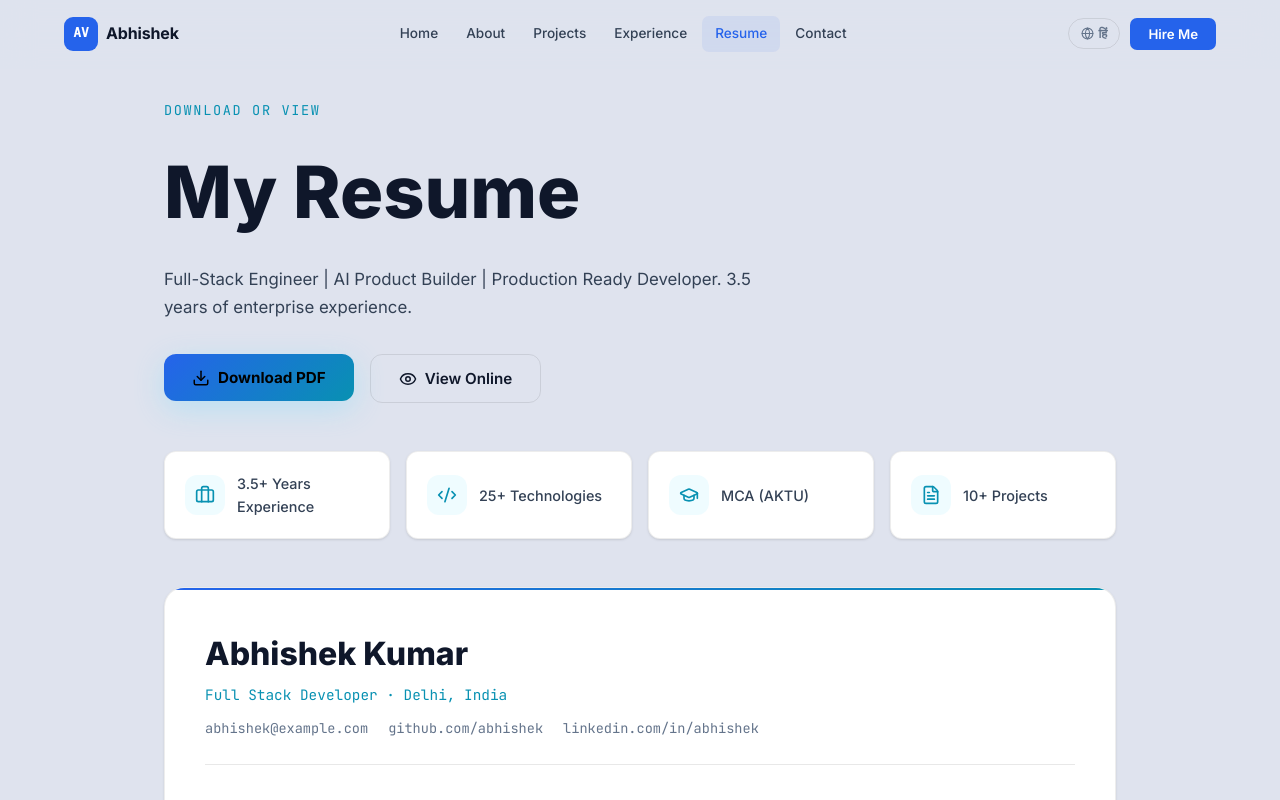
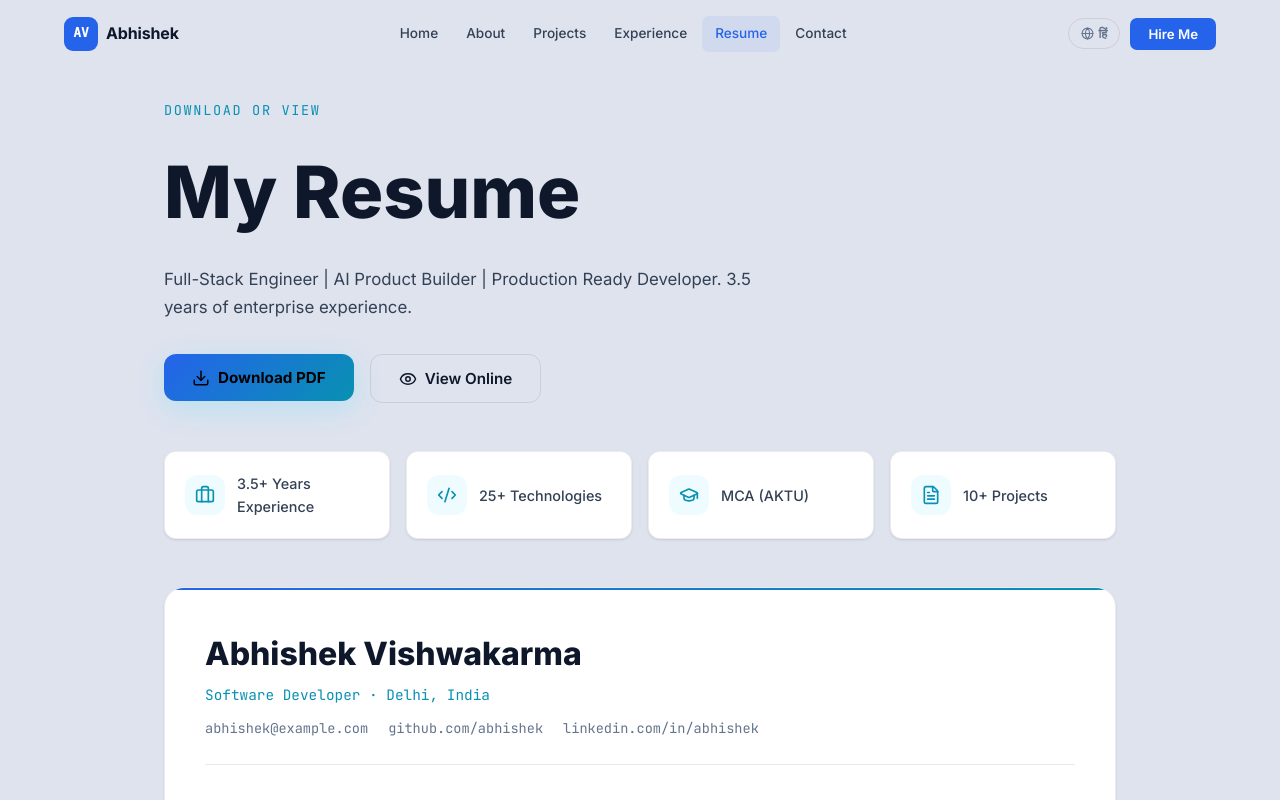
Before and after one commit to abhihashcode/portfolio, a React (Vite) app: page /resume in a window 1280 px wide. Shown: the top 800 px of the page. Built offline with nearby package versions, Linux system fonts and the light colour scheme.

Commit message:
name changes

```diff
--- a/index.html
+++ b/index.html
@@ -4,8 +4,8 @@
     <meta charset="UTF-8" />
     <link rel="icon" type="image/svg+xml" href="/icon.svg" />
     <meta name="viewport" content="width=device-width, initial-scale=1.0" />
-    <meta name="description" content="Abhishek Kumar - Full Stack Developer Portfolio" />
-    <title>Abhishek Kumar | Full Stack Developer</title>
+    <meta name="description" content="Abhishek Vishwakarma - Software Developer Portfolio" />
+    <title>Abhishek Vishwakarma | Software Developer</title>
     <link rel="preconnect" href="https://fonts.googleapis.com" />
     <link rel="preconnect" href="https://fonts.gstatic.com" crossorigin />
   </head>
--- a/src/pages/Resume.tsx
+++ b/src/pages/Resume.tsx
@@ -93,8 +93,8 @@ const Resume = () => {
 
           {/* Name header */}
           <div style={{ borderBottom: '1px solid var(--border)', paddingBottom: '24px', marginBottom: '32px' }}>
-            <h2 style={{ fontFamily: 'var(--font-display)', fontSize: '2rem', fontWeight: 800, marginBottom: '4px' }}>Abhishek Kumar</h2>
-            <p style={{ color: 'var(--accent-cyan)', fontFamily: 'var(--font-mono)', fontSize: '0.9rem', marginBottom: '12px' }}>Full Stack Developer · Delhi, India</p>
+            <h2 style={{ fontFamily: 'var(--font-display)', fontSize: '2rem', fontWeight: 800, marginBottom: '4px' }}>Abhishek Vishwakarma</h2>
+            <p style={{ color: 'var(--accent-cyan)', fontFamily: 'var(--font-mono)', fontSize: '0.9rem', marginBottom: '12px' }}>Software Developer · Delhi, India</p>
             <div style={{ display: 'flex', gap: '20px', flexWrap: 'wrap' }}>
               {['abhishek@example.com', 'github.com/abhishek', 'linkedin.com/in/abhishek'].map(link => (
                 <span key={link} style={{ color: 'var(--text-muted)', fontSize: '0.85rem', fontFamily: 'var(--font-mono)' }}>{link}</span>
```
